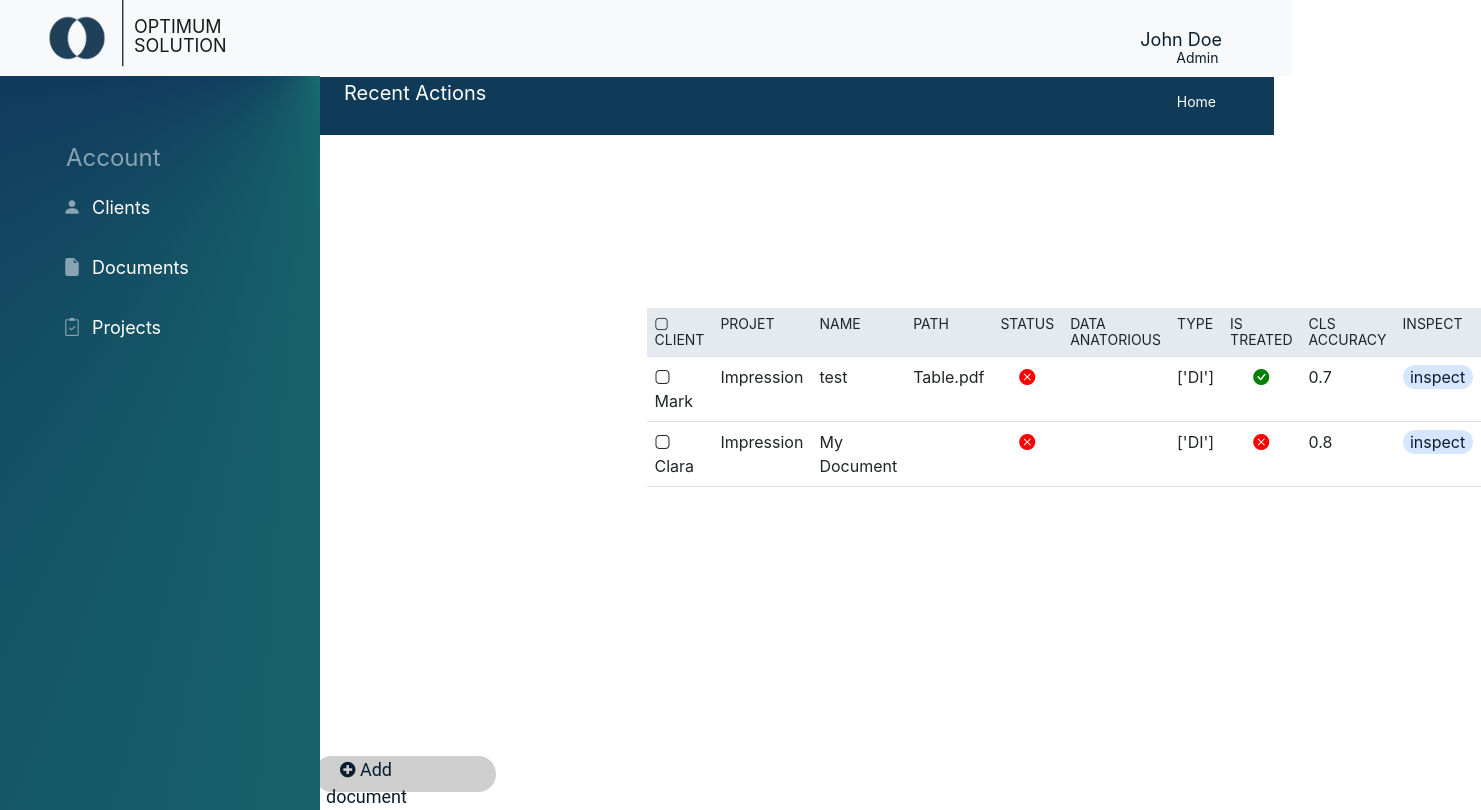
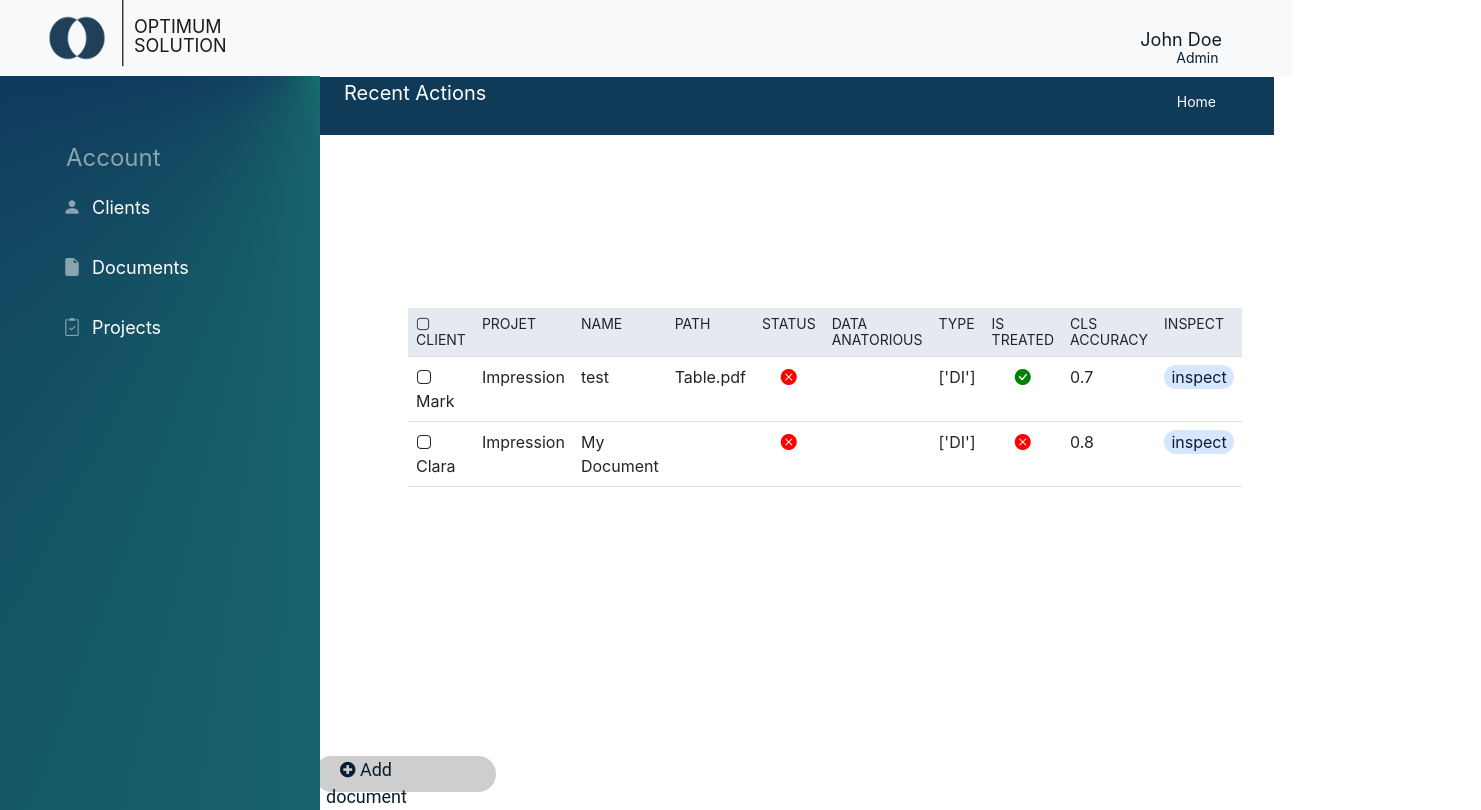
Before and after one commit to dev-solumada/Interface-IA, a React (Create React App) app: page /account/document in a window 1280 px wide. Shown: the whole page, 1481 px wide, since content can reach past the window. Built offline with nearby package versions, Linux system fonts and the light colour scheme.

Commit message:
video le 24 Mars 22

```diff
--- a/src/components/pages/Client/Client.js
+++ b/src/components/pages/Client/Client.js
@@ -40,7 +40,7 @@
                                               <div className="col-3 my-auto">
                                                   <h5 className="act-text">ACTION: </h5>
                                               </div>
-                                              <div className="col-9 colorized-action">
+                                              {/* <div className="col-9 colorized-action">
                                                   <div className="row">
                                                       <div className="col-8 act-container">
                                                           <div className="input-group select-act">
@@ -59,12 +59,12 @@
                                                           </div>
                                                       </div>
                                                   </div>
-                                              </div>
+                                              </div> */}
                                           </div>
                                       </div>
-                                      <div className="d-flex justify-content-end">
+                                      {/* <div className="d-flex justify-content-end">
                                           <span>0 of 4 item selected</span>
-                                      </div>
+                                      </div> */}
                                   </div>
                               </div>
                               <div className="col-4 searchSide">
--- a/src/components/pages/Document/Document.js
+++ b/src/components/pages/Document/Document.js
@@ -21,7 +21,7 @@
 
         <div class="row d-flex d-inline-flex">
 
-            <div class="main-content">
+            <div class="">
                 <div class="row">
                     <div class="col-12 cgd-sct ">
                         <div class="container d-flex d-inline-flex">
```
